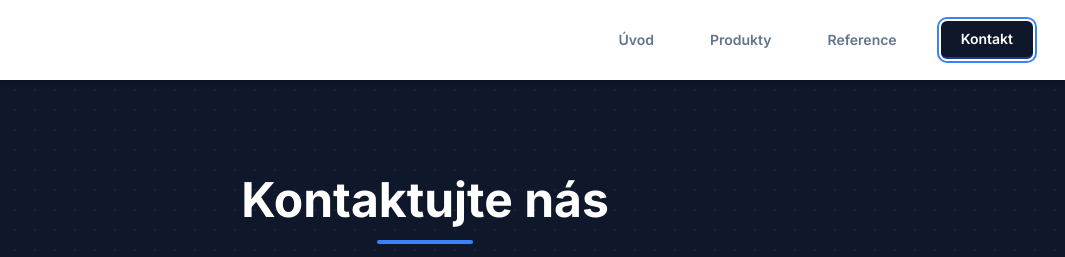
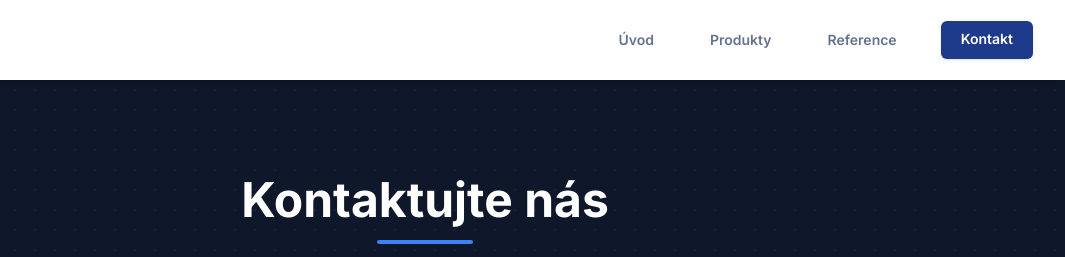
Before and after one commit to pepakriz5-alt/liborkrizweb, a plain HTML site: page kontakt.html in a window 1280 px wide. Shown: the top 257 px of the page, 215-1280 px from the left. Drawn offline with Linux system fonts and the light colour scheme.

Commit message:
kontakt.html

```diff
--- a/kontakt.html
+++ b/kontakt.html
@@ -223,28 +223,29 @@
         // Vložení hlavičky
         document.getElementById('spolecna-hlavicka').outerHTML = data;
 
-                // Získání názvu aktuální stránky
         let currentPage = window.location.pathname.split('/').pop();
         if (currentPage === '') currentPage = 'index.html';
 
-                // Počkáme malou chvíli, než se DOM po vložení obsahu aktualizuje
         setTimeout(() => {
             const navLinks = document.querySelectorAll('header nav a');
-
             navLinks.forEach(link => {
-                        // Kontrola pro klasické odkazy
                 if (link.getAttribute('href') === currentPage) {
                     link.classList.remove('text-slate-500');
                     link.classList.add('text-industrial-blue', 'font-extrabold', 'border-b-2', 'border-industrial-blue');
                 }
+            });
 
-                        // Speciální kontrola pro tlačítko Kontakt (pokud jsme na kontakt.html)
-                        if (currentPage === 'kontakt.html' && link.textContent.trim() === 'Kontakt') {
-                             // Tlačítku "Kontakt" můžeme přidat specifický aktivní styl (např. ztmavit ho a dát mu výrazný okraj)
-                             link.classList.remove('bg-industrial-blue');
-                             link.classList.add('bg-industrial-dark', 'ring-2', 'ring-industrial-accent', 'ring-offset-2');
+            // --- KÓD PRO ROZBALENÍ MOBILNÍHO MENU ---
+            const mobileBtn = document.getElementById('mobile-menu-btn');
+            const mobileMenu = document.getElementById('mobile-menu');
+
+            if (mobileBtn && mobileMenu) {
+                mobileBtn.addEventListener('click', () => {
+                    mobileMenu.classList.toggle('hidden');
+                });
             }
-                    });
+            // ----------------------------------------
+
         }, 50);
     })
     .catch(error => console.error('Chyba při načítání hlavičky:', error));
```
Lines whose indentation alone changed are shown as unchanged.
